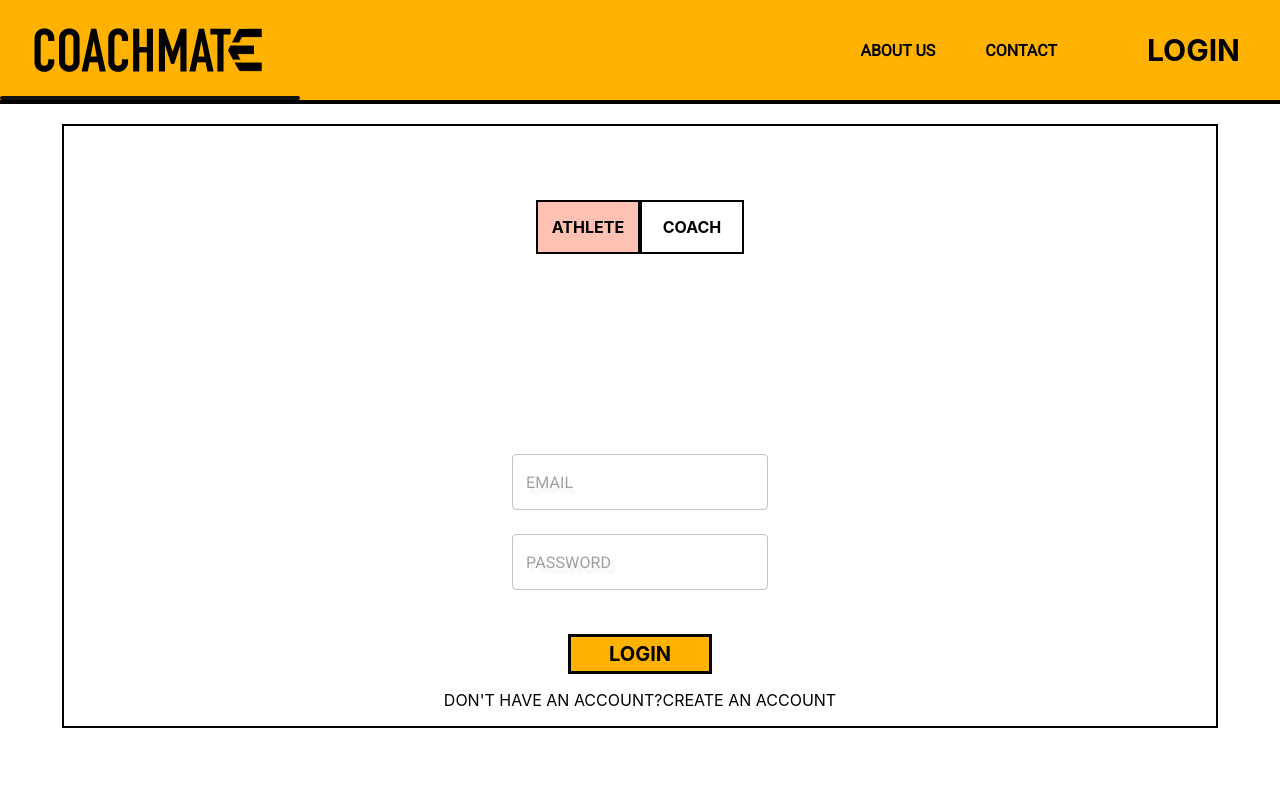
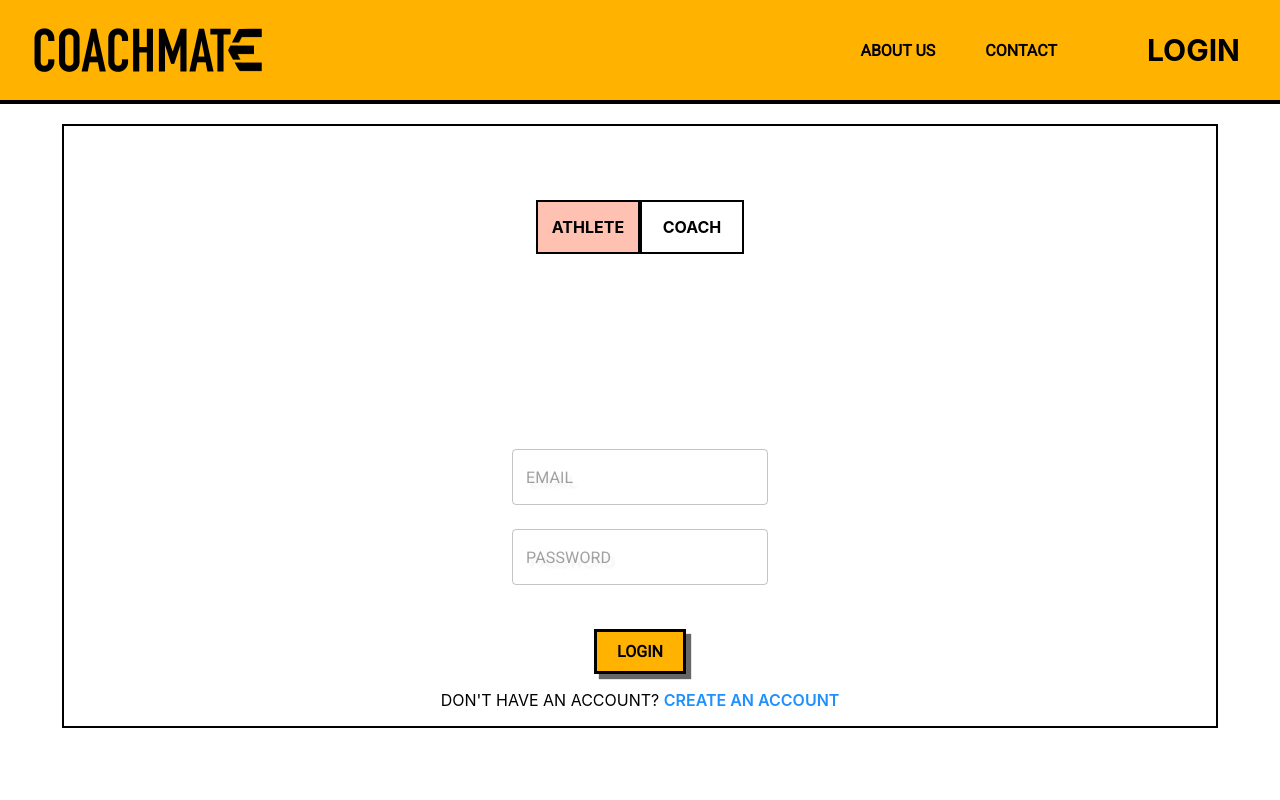
Before and after one commit to The-Collective-unimelb/CoachMate-Frontend, a React (Create React App) app: page /login in a window 1280 px wide. Shown: the top 800 px of the page. Built offline with nearby package versions, Linux system fonts and the light colour scheme.

Commit message:
Polished UI

```diff
--- a/src/App.js
+++ b/src/App.js
@@ -10,6 +10,7 @@ import LoginForm from "./components/pages/Login";
 import SignUpForm from "./components/pages/SignUp";
 import CoachDashboard from "./components/pages/CoachDashboard";
 import CoachSchedule from "./components/pages/CoachSchedule";
+import SessionPicker from "./components/Booking/SessionPicker";
 
 function App() {
   return (
@@ -26,6 +27,7 @@ function App() {
           <Route path="/coaches" element={<CoachesList />} />
           <Route path="/signup" element={<SignUpForm />} />
           <Route path="/schedule" element={<CoachSchedule />} />
+          <Route path="/session-picker" element={<SessionPicker />} />
           <Route path="/*" element={<NoPage />} />
         </Routes>
       </div>
--- a/src/components/Coach/CoachSearch.js
+++ b/src/components/Coach/CoachSearch.js
@@ -8,8 +8,8 @@ function CoachSearch(props) {
     <form className={classes.form}>
       <TextMUI id="search" label="Search" className={classes["textfield"]} />
       <div className={classes.button}>
-        <Button onClick={props.onButtonClick}>Filter</Button>
-        <Button>Search</Button>
+        <Button onClick={props.onButtonClick}>FILTER</Button>
+        <Button>SEARCH</Button>
       </div>
     </form>
   );
--- a/src/components/Coach/CoachSearch.module.css
+++ b/src/components/Coach/CoachSearch.module.css
@@ -14,7 +14,8 @@
   margin-left: 20px;
   margin-right: 36px;
   padding: 10px 0px 10px 0px;
-  font-size: 24px;
+  font-size: 16px;
+  font-weight: 600;
   width: 120px;
 }
 
--- a/src/components/Coach/CoachSearchFilter.js
+++ b/src/components/Coach/CoachSearchFilter.js
@@ -51,7 +51,7 @@ function CoachSearchFilter(props) {
         </FormGroup>
       </Stack>
       <div className={classes.button}>
-        <Button onClick={props.onButtonClick}>Search</Button>
+        <Button onClick={props.onButtonClick}>SEARCH</Button>
       </div>
     </form>
   );
--- a/src/components/Layout/Header.module.css
+++ b/src/components/Layout/Header.module.css
@@ -7,11 +7,19 @@
 }
 
 .logo {
-  font-family: "Roboto";
   width: 300px;
   height: 100px;
   margin-right: auto;
   float: left;
+  transition: all .3s ease;
+}
+
+.logo:hover::before {
+  transform: scaleX(0);
+}
+
+.logo:hover {
+  width: 310px;
 }
 
 .header h1 {
--- a/src/components/UI/Button.module.css
+++ b/src/components/UI/Button.module.css
@@ -1,10 +1,14 @@
 .button {
+    font-family: "Roboto";
     background-color: #FFB200;
     box-shadow: 5px 5px 1px rgba(0, 0, 0, 0.6);
-    border-radius: 1px;
     border-style: solid;
+    border-color: black;
+    border-width: 3px;
+    transition: all 0.5s ease 0s;
 }
 
 .button:hover {
-    background-color: #FFC1B9;
+    background-color: #121212;
+    color: white;
 }
--- a/src/components/pages/Login.js
+++ b/src/components/pages/Login.js
@@ -1,16 +1,16 @@
-import React, {useState} from "react";
+import React, { useState } from "react";
 import { CheckBox } from "@mui/icons-material";
-import { TextField, Button, FormControlLabel } from "@mui/material";
+import { TextField, FormControlLabel, collapseClasses } from "@mui/material";
 import { Link } from "react-router-dom";
 import classes from "./Login.module.css";
+import Button from "../UI/Button";
 
 function LoginForm(props) {
   const [state, setState] = useState({
-        role : 'Athlete',
-        email : '',
-        password : ''
-    })
-
+    role: "Athlete",
+    email: "",
+    password: "",
+  });
 
   /*const [checked, setChecked] = useState({
     rememberMe : false
@@ -22,43 +22,47 @@ function LoginForm(props) {
 }*/
 
   const handleChange = (e) => {
-        const {name, value} = e.target;
-        setState(prevState => ({
+    const { name, value } = e.target;
+    setState((prevState) => ({
       ...prevState,
-            [name] : value
+      [name]: value,
     }));
-    }
-
+  };
 
   return (
     <div className={classes.loginForm}>
-                <br/>
+      <br />
       <div className={classes.form}>
-                <div className={classes.radioDiv}>
-
-
-                    </div>
+        <div className={classes.radioDiv}></div>
         <input
           name="role"
           id={classes["athlete"]}
           className={classes.athleteRadio}
-                        type ="radio"
-                        value ="Athlete"
-                        onChange = {handleChange}
-                        defaultChecked/>
-                    <label for={classes["athlete"]} id={classes["athlete"]} className={classes.athleteLabel}>
-
+          type="radio"
+          value="Athlete"
+          onChange={handleChange}
+          defaultChecked
+        />
+        <label
+          for={classes["athlete"]}
+          id={classes["athlete"]}
+          className={classes.athleteLabel}
+        >
           ATHLETE
         </label>
         <input
           name="role"
           id={classes["coach"]}
           className={classes.coachRadio}
-                        type ="radio"
-                        value ="Coach"
-                        onChange = {handleChange} />
-                    <label for={classes["coach"]} id={classes["coach"]} className={classes.coachLabel}>
-
+          type="radio"
+          value="Coach"
+          onChange={handleChange}
+        />
+        <label
+          for={classes["coach"]}
+          id={classes["coach"]}
+          className={classes.coachLabel}
+        >
           COACH
         </label>
 
@@ -68,17 +72,19 @@ function LoginForm(props) {
             placeholder="EMAIL"
             name="email"
             type="email"
-                        value = {state.email}
-                        onChange = {handleChange} />
-                    <br/>
+            value={state.email}
+            onChange={handleChange}
+          />
+          <br />
           <TextField
             className={classes.entries}
             placeholder="PASSWORD"
             name="password"
             type="password"
             value={state.password}
-                        onChange = {handleChange} />
-                    <br/>
+            onChange={handleChange}
+          />
+          <br />
           {/*<FormControlLabel control={
                         <CheckBox
                             checked={checked}
@@ -87,22 +93,24 @@ function LoginForm(props) {
                         label="REMEMBER ME"
                     />*/}
         </div>
-                <br/>
+        <br />
 
         {/* <input type="submit" value="LOGIN" className={classes.submitBtn}/> */}
 
         {/* Link to dashboard temporarily */}
-                <Link to="/coach-dashboard" className={classes.submitBtn}>LOGIN</Link>
+        <Link to="/coach-dashboard" className={classes.login}>
+          <Button>LOGIN</Button>
+        </Link>
 
         <div className={classes.createAccount}>
-                    <p>DON'T HAVE AN ACCOUNT?
-                    <Link to="/signup">CREATE AN ACCOUNT</Link>
+          <p>
+            DON'T HAVE AN ACCOUNT?&nbsp;
+            <Link to="/signup" className={classes.signup}>CREATE AN ACCOUNT</Link>
           </p>
         </div>
       </div>
     </div>
-        )
-
+  );
 }
 
 export default LoginForm;
--- a/src/components/pages/Login.module.css
+++ b/src/components/pages/Login.module.css
@@ -90,3 +90,17 @@
   .loginDetails{
     top: 40vh;
   }
+
+  .signup {
+    padding-bottom: 3px;
+    color:dodgerblue;
+    font-weight: 600;
+  }
+
+  button {
+    font-size: 16px;
+  }
+
+  .login:hover::before {
+    transform: scaleX(0);
+  }
--- a/src/components/pages/Welcome.js
+++ b/src/components/pages/Welcome.js
@@ -1,7 +1,8 @@
 import classes from "./Welcome.module.css";
 import Card from "../UI/Card";
 import netball from "../../assets/netball.png";
-import { TextField, Button } from "@mui/material";
+import { TextField } from "@mui/material";
+import Button from "../UI/Button";
 
 function Welcome() {
   return (
@@ -10,7 +11,7 @@ function Welcome() {
       <div className={classes["horizontal-search-flex"]}>
         <TextField id="standard-basic" label="SPORT" variant="standard" />
         <TextField id="standard-basic" label="LOCATION" variant="standard" />
-        <Button variant="contained">FIND COACH</Button>
+        <Button>FIND COACH</Button>
       </div>
       <div className={classes["horizontal-content-flex"]}>
         <div className={classes["welcome-quote"]}>
--- a/src/components/pages/Welcome.module.css
+++ b/src/components/pages/Welcome.module.css
@@ -6,7 +6,8 @@
 
 .search-title {
   font-size: 24px;
-  font-family: Arial, Helvetica, sans-serif;
+  font-family: "Roboto";
+  font-weight: 600;
   text-align: center;
 }
 
@@ -23,6 +24,12 @@
   flex-direction: row;
   align-items: center;
   justify-content: space-evenly;
+}
+
+button {
+  padding: 10px 20px 10px 20px;
+  font-weight: 600;
+  font-size: 14px;
 }
 
 .welcome-quote {
```
Lines whose indentation alone changed are shown as unchanged.
